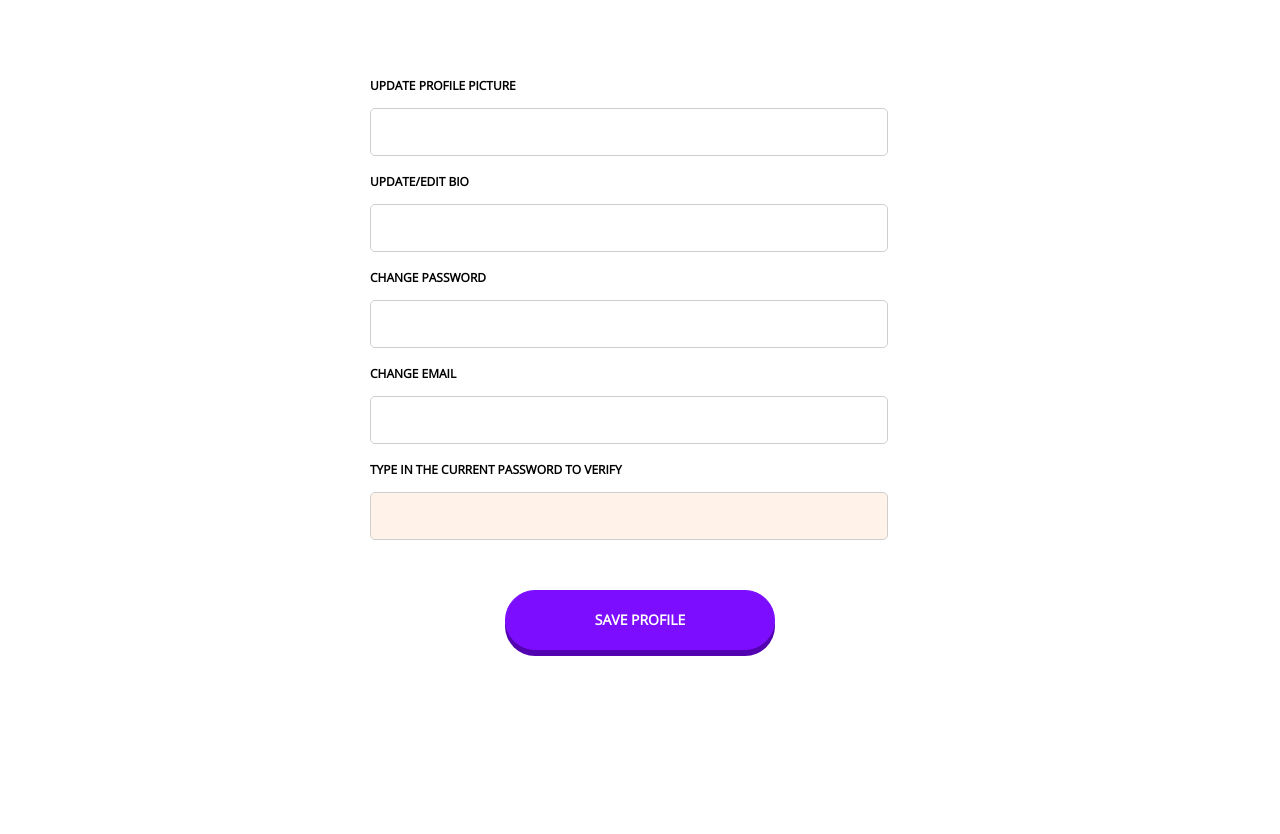
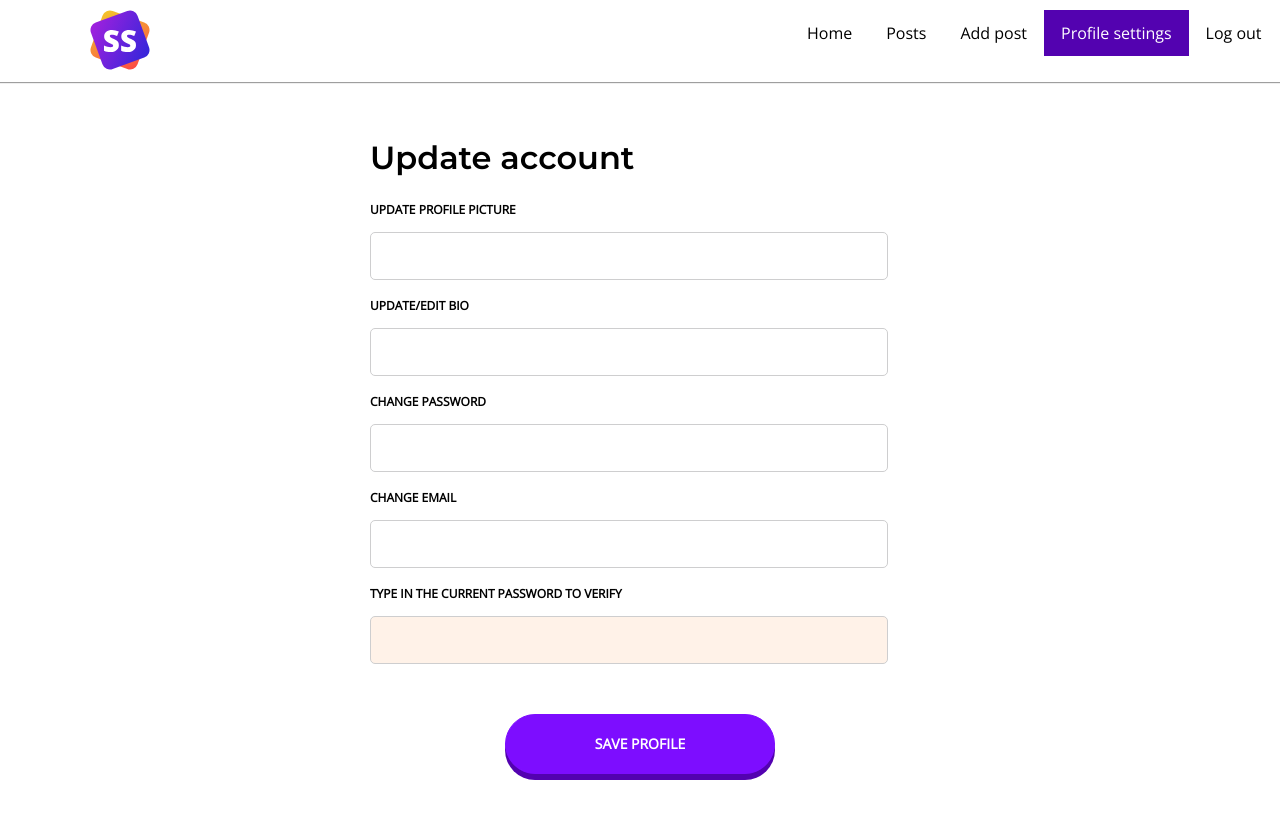
Before and after one commit to Webscorpion1/Snapshot, a PHP site: page /account.php in a window 1280 px wide. Before the commit the page ends 656 px from the top, so only its background shows below. Run offline with PHP 8.4, Linux system fonts and the light colour scheme; some libraries are stand-ins or nearby versions.

Commit message:
Added CSS and NAV to addpost.php

```diff
--- a/account.php
+++ b/account.php
@@ -34,7 +34,20 @@
 </head>
 
 <body>
-        <form class="form_login" action="" method="post">
+<nav>
+    <ul>
+        <li><img src="media/frontend/logo.svg" alt="Logo" ></li>
+
+        <li><a href="index.php">Home</a></li>
+        <li><a href="posts.php">Posts</a></li>
+        <li><a href="addpost.php">Add post</a></li>
+        <li><a class="active" href="account.php">Profile settings</a></li>
+        <li><a href="logout.php">Log out</a></li>
+    </ul>
+</nav>
+        <form action="" method="post">
+            <h1 form__title>Update account</h1>
+
             <!-- Profiel foto -->
             <div>
                 <label for="photo">UPDATE PROFILE PICTURE</label><br/>
--- a/css/style.css
+++ b/css/style.css
@@ -21,25 +21,24 @@
     background-size: cover;
     height: 100vh;
 }
-.form_login {
+form {
     max-width: 540px;
-    margin: 0 auto;
+    margin: 60px auto;
     background-color: white;
-    padding: 60px;
     border-radius: 5px;
 }
-.form_login h1 {
+form h1 {
     margin-bottom: 30px;
 }
-.form_login h2 {
+form h2 {
     margin-bottom: 90px;
 }
-.form_login label {
+form label {
     font-weight: bold;
     display: block;
     font-size: 12px;
 }
-.form_login input {
+form input, textarea {
     border: 1px solid var(--grey);
     border-radius: 5px;
     padding: 15px;
@@ -49,7 +48,7 @@
     display: block;
     width: 90%;
 }
-.form_login .btn_login {
+form .btn_login {
     display: block;
     margin: 0px auto;
     width: 50%;
@@ -68,11 +67,11 @@
 
     margin: 50px auto;
 }
-.form_login .btn_login:hover {
+form .btn_login:hover {
     top: 2px;
     box-shadow: 0 4px var(--dark_purple);
 }
-.form_login div {
+form div {
     margin: 20px 0px;
 }
 textarea:focus, input:focus, *:focus {
--- a/index.php
+++ b/index.php
@@ -15,7 +15,7 @@ $post = Post::ShowPosts();
     <title>Homepage - Snapshot</title>
     <meta name="description" content="snapshot" />
     <meta name="keywords" content="snapshot, imd" />
-    <meta name="author" content="Lucas Debelder, Jasmina Dahou, Sander Verbesselt, Frederik Delaet" />
+    <meta name="author" content="Lucas Debelder, Sander Verbesselt, Frederik Delaet" />
     <link href="https://fonts.googleapis.com/css?family=Montserrat:600,800|Open+Sans" rel="stylesheet">
     <script defer src="https://use.fontawesome.com/releases/v5.0.4/js/all.js"></script>
     <link rel="stylesheet" type="text/css" href="css/reset.css" />
```
Also changed, not shown: addpost.php (+29 -13 lines).
